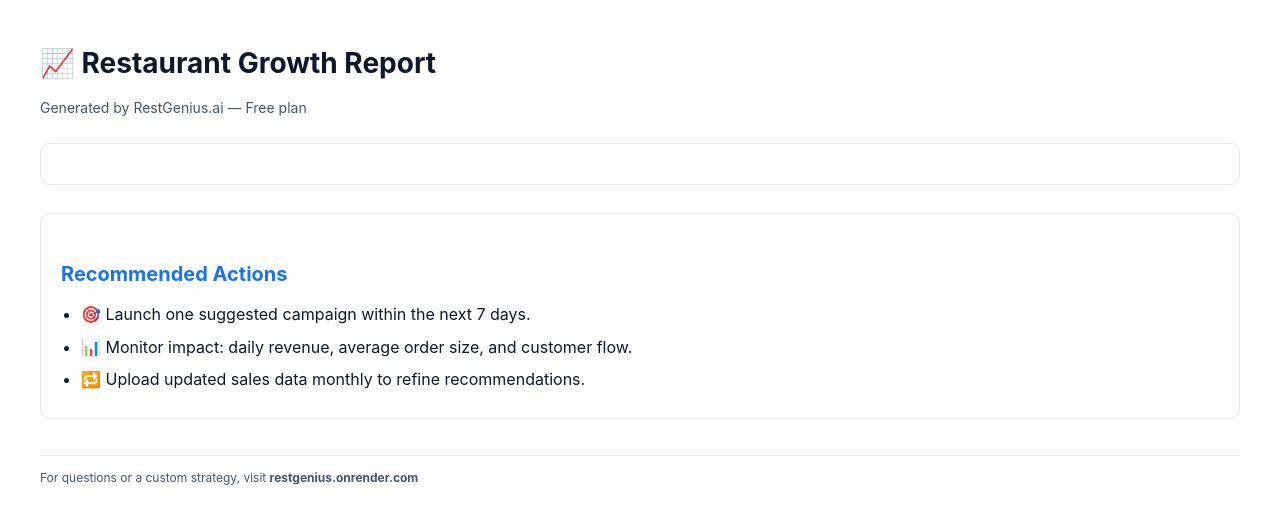
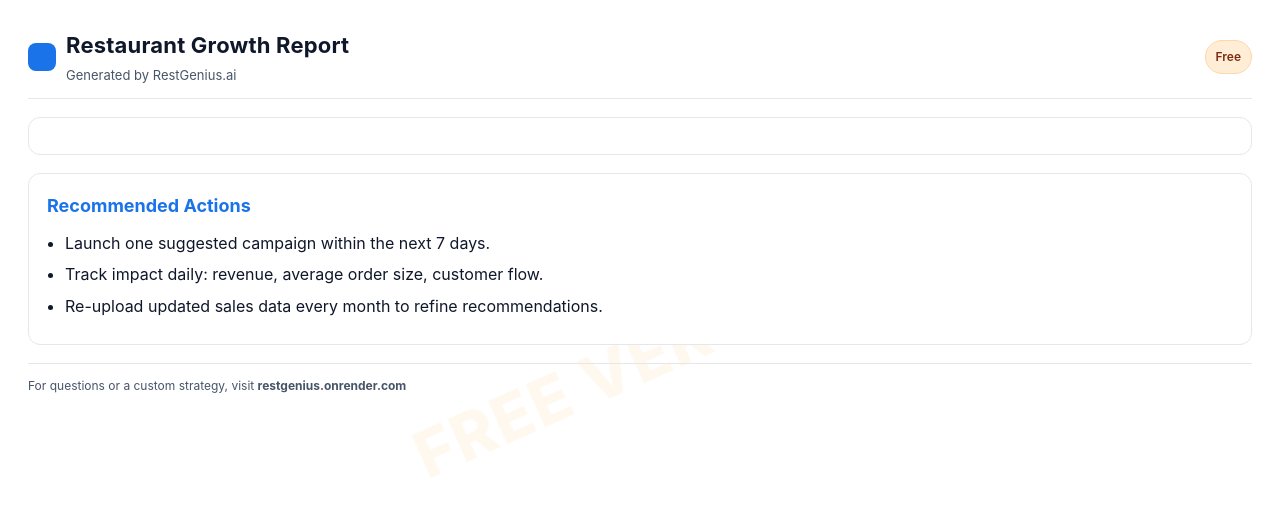
Before and after one commit to RestGenius/restgenius, a Flask app: template templates/report.html in a window 1280 px wide. Shown: the top 527 px of the page. Run offline with Flask 3, Linux system fonts and the light colour scheme; the template is opened without the code that fills it, so the values that code supplies are empty.

Commit message:
Update report.html

```diff
--- a/templates/report.html
+++ b/templates/report.html
@@ -2,37 +2,109 @@
 <html lang="en">
 <head>
   <meta charset="utf-8" />
-  <title>Restaurant Marketing Report</title>
+  <title>Restaurant Growth Report — RestGenius</title>
+  <meta name="viewport" content="width=device-width, initial-scale=1" />
   <style>
-    :root { --ink:#0f172a; --muted:#475569; --accent:#1a73e8; --border:#e5e7eb; }
+    :root {
+      --ink:#0f172a;
+      --muted:#475569;
+      --accent:#1a73e8;
+      --border:#e5e7eb;
+      --bg:#ffffff;
+      --pro:#0ea5e9;
+      --free:#f59e0b;
+    }
     * { box-sizing:border-box; }
-    body {
-      font-family: -apple-system, Segoe UI, Roboto, Inter, Arial, sans-serif;
-      margin: 40px;
-      color: var(--ink);
-      line-height: 1.65;
+    html, body { margin:0; padding:0; background:var(--bg); color:var(--ink); }
+    body { font-family:-apple-system, Segoe UI, Roboto, Inter, Arial, sans-serif; line-height:1.6; }
+
+    /* Page paddings tuned for PDF; outer margins are set by wkhtmltopdf */
+    .page {
+      padding: 28px 28px 36px;
     }
-    h1 { font-size: 28px; margin: 0 0 10px; color: var(--ink); }
-    h2 { font-size: 20px; margin: 24px 0 10px; color: var(--accent); }
-    .muted { color: var(--muted); font-size: 14px; margin-bottom: 24px; }
-    .section { margin-bottom: 28px; }
+
+    /* Header */
+    .header {
+      display:flex; align-items:center; justify-content:space-between;
+      border-bottom:1px solid var(--border); padding-bottom:12px; margin-bottom:18px;
+    }
+    .brand { display:flex; align-items:center; gap:10px; }
+    .logo {
+      width:28px; height:28px; border-radius:8px; background:var(--accent);
+      display:inline-block;
+    }
+    .title { font-size:22px; font-weight:700; letter-spacing:.2px; }
+    .sub { color:var(--muted); font-size:13px; margin-top:2px; }
+
+    .badge {
+      display:inline-block; font-size:12px; padding:6px 10px; border-radius:999px; font-weight:600;
+      border:1px solid var(--border); background:#f8fafc;
+    }
+    .badge.pro { color:#075985; border-color:#bae6fd; background:#e0f2fe; }
+    .badge.free { color:#7c2d12; border-color:#fed7aa; background:#ffedd5; }
+
+    /* Cards */
+    .section { margin-bottom:18px; }
     .card {
-      border:1px solid var(--border);
-      border-radius:10px;
-      padding:20px;
-      background:#fff;
+      border:1px solid var(--border); border-radius:12px; padding:18px; background:#fff;
+      page-break-inside: avoid;
     }
-    ul { padding-left: 20px; margin: 10px 0 0; }
+    h1 { margin:0 0 6px; font-size:24px; }
+    h2 { margin:0 0 10px; font-size:18px; color:var(--accent); }
+    .muted { color:var(--muted); font-size:13px; }
+
+    ul { padding-left:18px; margin:8px 0 0; }
     li { margin:6px 0; }
-    footer {
-      margin-top: 36px; font-size: 12px; color: var(--muted);
-      border-top:1px solid var(--border); padding-top:12px;
+
+    .footer {
+      margin-top: 16px; padding-top:12px; border-top:1px solid var(--border);
+      color:var(--muted); font-size:12px;
+    }
+
+    /* Optional watermark for Free plan */
+    {% if not is_pro %}
+    .watermark::before {
+      content: "FREE VERSION";
+      position: fixed;
+      top: 45%;
+      left: 50%;
+      transform: translate(-50%, -50%) rotate(-24deg);
+      font-size: 64px;
+      font-weight: 800;
+      color: rgba(245, 158, 11, 0.07);
+      letter-spacing: 2px;
+      z-index: 0;
+      pointer-events: none;
+      white-space: nowrap;
+    }
+    .card, .header, .footer { position: relative; z-index: 1; }
+    {% endif %}
+
+    /* Print niceties */
+    @media print {
+      a { color: inherit; text-decoration: none; }
+      .page { padding: 16px 18px 24px; }
     }
   </style>
 </head>
-<body>
-  <h1>📈 Restaurant Growth Report</h1>
-  <div class="muted">Generated by RestGenius.ai — {{ "PRO" if is_pro else "Free" }} plan</div>
+<body class="{% if not is_pro %}watermark{% endif %}">
+  <div class="page">
+    <div class="header">
+      <div class="brand">
+        <span class="logo"></span>
+        <div>
+          <div class="title">Restaurant Growth Report</div>
+          <div class="sub">Generated by RestGenius.ai</div>
+        </div>
+      </div>
+      <div>
+        {% if is_pro %}
+          <span class="badge pro">PRO</span>
+        {% else %}
+          <span class="badge free">Free</span>
+        {% endif %}
+      </div>
+    </div>
 
     <!-- Основний блок з рекомендаціями (HTML від моделі) -->
     <div class="section card">
@@ -52,14 +124,15 @@
     <div class="section card">
       <h2>Recommended Actions</h2>
       <ul>
-      <li>🎯 Launch one suggested campaign within the next 7 days.</li>
-      <li>📊 Monitor impact: daily revenue, average order size, and customer flow.</li>
-      <li>🔁 Upload updated sales data monthly to refine recommendations.</li>
+        <li>Launch one suggested campaign within the next 7 days.</li>
+        <li>Track impact daily: revenue, average order size, customer flow.</li>
+        <li>Re-upload updated sales data every month to refine recommendations.</li>
       </ul>
     </div>
 
-  <footer>
+    <div class="footer">
       For questions or a custom strategy, visit <strong>restgenius.onrender.com</strong>
-  </footer>
+    </div>
+  </div>
 </body>
 </html>
```
Lines whose indentation alone changed are shown as unchanged.
